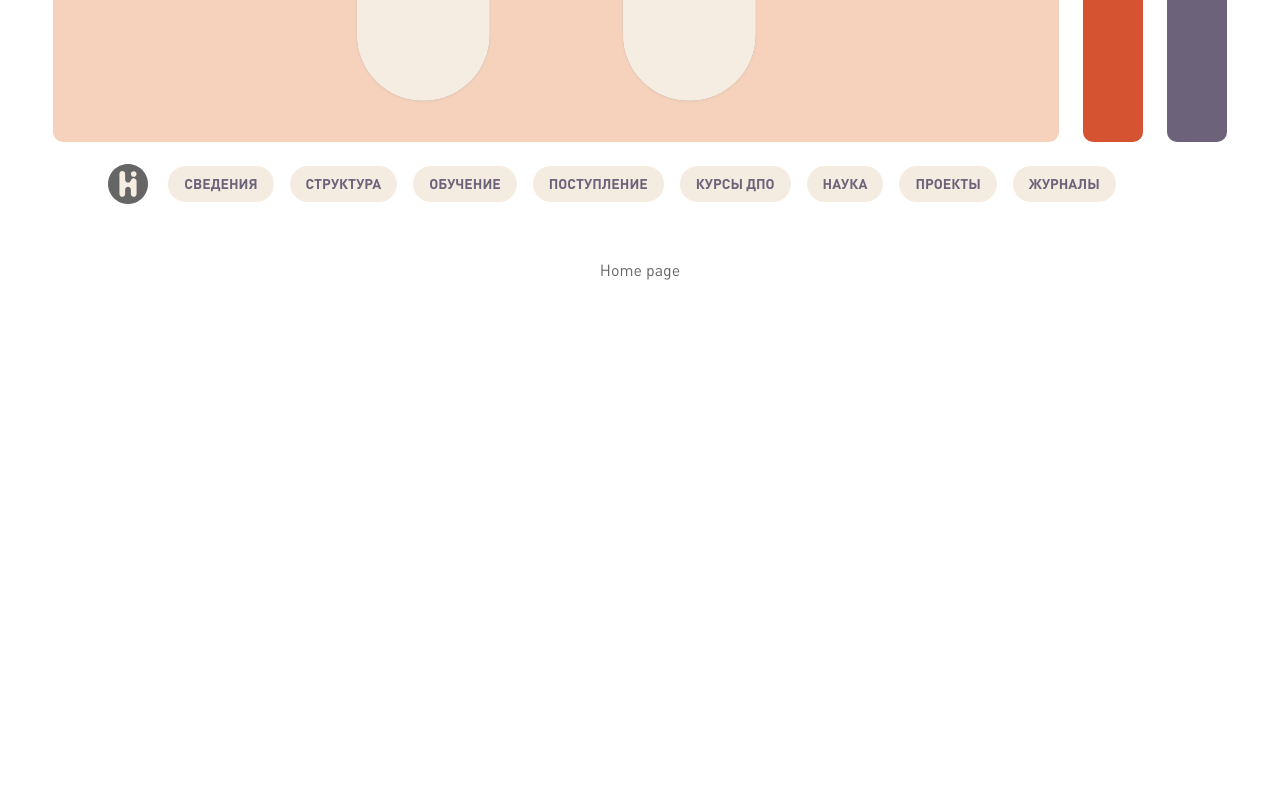
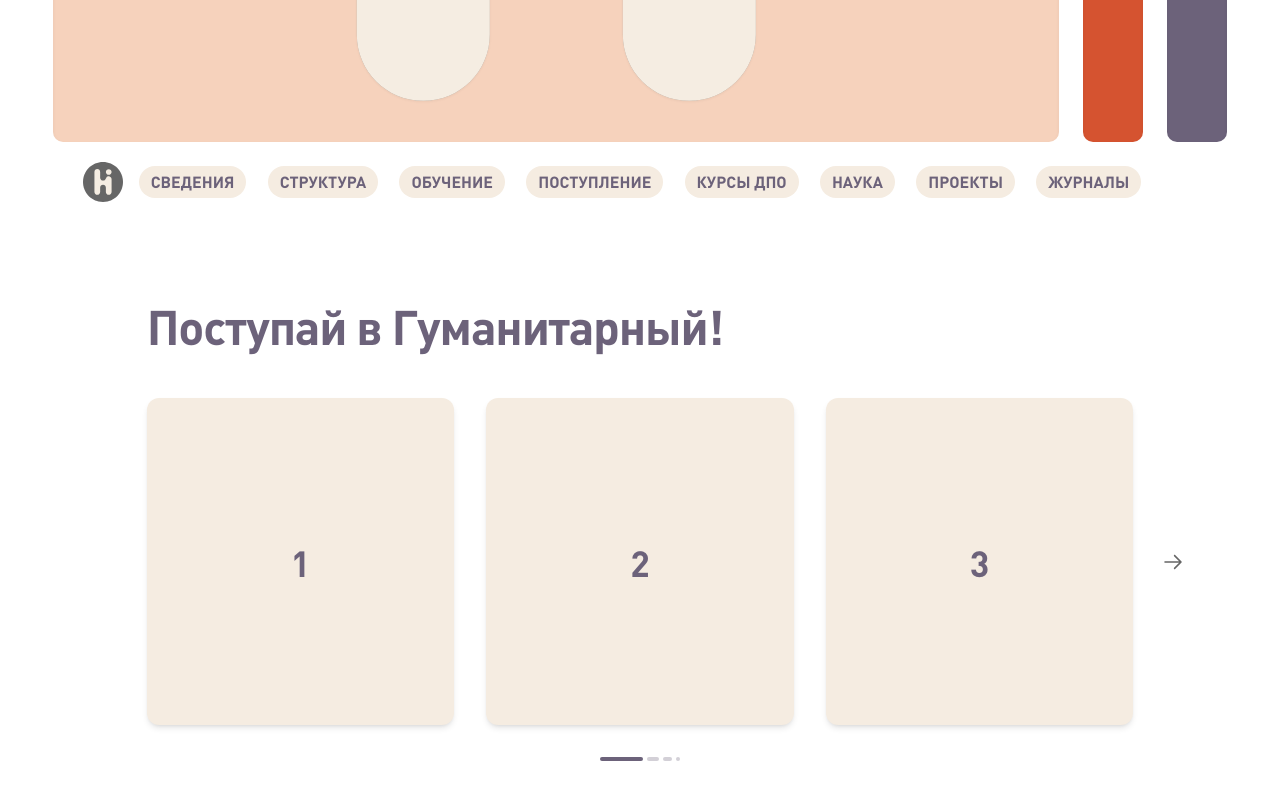
Before and after one commit to Vi-lka/gi-client, a Next.js app: page / in a window 1280 px wide. Shown: the part 562-1362 px from the top of the page. Built offline with nearby package versions, Linux system fonts and the light colour scheme.

Commit message:
feat: CarouselComp

```diff
--- /dev/null
+++ b/src/app/(mainPageBlocks)/Entrance.tsx
@@ -0,0 +1,14 @@
+import CarouselComp from '@/components/CarouselComp'
+import { TypographyH1 } from '@/components/typography'
+import React from 'react'
+
+export default function Entrance() {
+    return (
+        <section className='w-full'>
+            <TypographyH1 className='font-semibold text-primary mb-8 px-2'>
+                Поступай в Гуманитарный!
+            </TypographyH1>
+            <CarouselComp />
+        </section>
+    )
+}
--- a/src/app/globals.css
+++ b/src/app/globals.css
@@ -115,3 +115,7 @@
   top: 0;
   background: rgb(251, 4, 235);
 }
+
+.nav-menu > div {
+  width: 100%;
+}
--- a/src/app/layout.tsx
+++ b/src/app/layout.tsx
@@ -89,7 +89,7 @@ export default function RootLayout({
     >
       <body className='font-Din relative bg-background'>
         <Header />
-        <main className="h-[200vh]">{children}</main>
+        <main className="min-h-[200vh]">{children}</main>
         <Toaster />
       </body>
     </html>
--- a/src/app/page.tsx
+++ b/src/app/page.tsx
@@ -1,8 +1,9 @@
+import Entrance from "./(mainPageBlocks)/Entrance";
 
 export default function Home() {
   return (
-    <main className="flex min-h-screen flex-col items-center justify-between p-24">
-      Home page
-    </main>
+    <div className="flex flex-col items-center gap-12 container md:w-5/6 mx-auto lg:pt-36 pt-32">
+      <Entrance />
+    </div>
   );
 }
--- /dev/null
+++ b/src/components/CarouselComp.tsx
@@ -0,0 +1,87 @@
+"use client"
+
+import React from 'react'
+import type { CarouselApi} from './ui/carousel';
+import { Carousel, CarouselContent, CarouselItem, CarouselNext, CarouselPrevious } from './ui/carousel'
+import { Card, CardContent } from './ui/card'
+import { cn } from '@/lib/utils';
+
+export default function CarouselComp() {
+    const [api, setApi] = React.useState<CarouselApi>()
+    const [current, setCurrent] = React.useState(0)
+    const [count, setCount] = React.useState(0)
+
+    React.useEffect(() => {
+        if (!api) {
+            return
+        }
+
+        setCount(api.scrollSnapList().length)
+        setCurrent(api.selectedScrollSnap() + 1)
+
+        api.on("select", () => {
+            setCurrent(api.selectedScrollSnap() + 1)
+        })
+    }, [api])
+
+    function calcWidth({index, current, count}: {index: number, current: number, count: number}) {
+        const per = (100 / count) / count
+        let perCount = 0
+
+        if (index === (current - 1)) {
+            Array.from({ length: count }).forEach((_, i) => {
+                perCount = perCount + Math.abs(index - i)
+            })
+
+            return per * count + per * perCount
+        } else {
+            perCount = Math.abs((current - 1) - index)
+
+            return per * count - per * perCount
+        }
+    }
+
+    return (
+        <div>
+            <Carousel
+                setApi={setApi}
+                opts={{ skipSnaps: true }}
+                className="w-full"
+            >
+                <CarouselContent className='lg:-ml-8 -ml-4'>
+                    {Array.from({ length: 6 }).map((_, index) => (
+                        <CarouselItem key={index} className='lg:basis-1/3 sm:basis-1/2 lg:pl-8 pl-4'>
+                            <Card className=' aspect-[47/50] border-none shadow-md'>
+                                <CardContent className="flex w-full h-full items-center justify-center p-6">
+                                    <span className="text-4xl font-semibold">{index + 1}</span>
+                                </CardContent>
+                            </Card>
+                        </CarouselItem>
+                    ))}
+                </CarouselContent>
+                <CarouselPrevious variant="ghost" className='md:scale-150 hover:bg-primary disabled:opacity-0 transition-all' />
+                <CarouselNext variant="ghost" className='md:scale-150 hover:bg-primary disabled:opacity-0 transition-all' />
+            </Carousel>
+            <div
+                className="my-4 flex items-center justify-center gap-1 max-w-full mx-auto"
+                style={{ width: window.innerWidth > 1024 ? `${2 * count}%` : `${5 * count}%` }}
+            >
+                {Array.from({ length: count }).map((_, index) => (
+                    <div
+                        key={index}
+                        className={cn(
+                            "transition-all duration-500 h-1 max-w-32 min-w-1 rounded-full cursor-pointer",
+                            (index + 1) === current
+                                ? "bg-primary"
+                                : " bg-primary/30"
+                        )}
+                        style={{
+                            width: calcWidth({index, current, count}) + "%"
+                        }}
+                        onClick={() => api?.scrollTo(index)}
+                    />
+                ))}
+            </div>
+        </div>
+    )
+}
--- a/src/components/header/Header.tsx
+++ b/src/components/header/Header.tsx
@@ -10,7 +10,7 @@ export default function Header() {
         </section>
 
         <section className='container md:w-5/6 mx-auto mt-6'>
-            <MainHeader />
+          <MainHeader />
         </section>
     </header>
   )
--- a/src/components/header/HorizontalAccordion.tsx
+++ b/src/components/header/HorizontalAccordion.tsx
@@ -39,7 +39,13 @@ export default function HorizontalAccordion() {
     ]
 
     return (
-        <div className='w-full left-0 flex flex-wrap lg:gap-6 gap-1 min-h-[85vh] transition-all' style={{ minHeight: "85dvh", display: pathname === "/" ? "flex" : "none" }}>
+        <div
+            className='w-full left-0 flex flex-wrap lg:gap-6 gap-1 min-h-[85vh] transition-all'
+            style={{
+                minHeight: "85dvh",
+                display: pathname === "/" ? "flex" : "none"
+            }}
+        >
             {items.map(item => {
                 return (
                 <motion.div
@@ -51,7 +57,7 @@ export default function HorizontalAccordion() {
                         backgroundColor: item.color,
                         cursor: item.id === selectedItem ? "auto" : "pointer",
                     }}
-                    className='relative flex w-fit items-center rounded-lg text-background overflow-hidden cursor-pointer'
+                    className='relative flex w-fit items-center rounded-lg text-background overflow-hidden cursor-pointer shadow-inner'
                     onClick={() => setSelectedItem(item.id)}
                 >
                     <h1
--- a/src/components/header/MainHeader.tsx
+++ b/src/components/header/MainHeader.tsx
@@ -55,11 +55,14 @@ export default function MainHeader() {
             ref={stickyHeader}
             className={cn(
                 "bg-gradient-to-b from-background via-background to-transparent z-50",
-                sticky || pathname !== "/" ? "fixed w-full md:px-24 px-8 pt-6 pb-20 top-0 left-0" : "relative -mb-10"
+                sticky || pathname !== "/" ? "fixed w-full pt-6 md:pb-[4.5rem] pb-[4rem] top-0 left-1/2 -translate-x-1/2" : "relative -mb-10"
             )}
         >
-            <NavMenu className='w-full mx-auto md:flex hidden' />
-            <div className='md:hidden flex items-center justify-between w-full'>
+            <div className={cn(
+                sticky || pathname !== "/" ? "container md:w-5/6 w-full" : ""
+            )}>
+                <NavMenu className='w-full max-w-none mx-auto justify-between lg:flex hidden nav-menu' />
+                <div className='lg:hidden flex items-center justify-between w-full'>
                     <Link href="/">
                         <Image
                             src="/hi-icon.svg"
@@ -72,5 +75,6 @@ export default function MainHeader() {
                     <NavSheet className="text-primary" />
                 </div>
             </div>
+        </div>
     )
 }
--- a/src/components/header/MainLogo.tsx
+++ b/src/components/header/MainLogo.tsx
@@ -66,6 +66,7 @@ export default function MainLogo({
             animate={selectedItem === 0 ? "open" : "closed"}
             variants={variantsLogo}
             className='absolute w-full h-full top-0 flex justify-center'
+            style={{ height: "100%" }}
         >
             <motion.div
                 ref={ref}
--- a/src/components/header/NavMenu.tsx
+++ b/src/components/header/NavMenu.tsx
@@ -14,14 +14,14 @@ export default function NavMenu({
 }) {
   return (
     <NavigationMenu delayDuration={100} className={className}>
-      <NavigationMenuList className='relative lg:gap-3 gap-2 flex-wrap justify-between items-center'>
-        <Link href="/" className='absolute -left-14'>
+      <NavigationMenuList className='relative gap-2 flex-wrap justify-between items-center'>
+        <Link href="/" className='absolute 2xl:-left-20 -left-14'>
           <Image
             src="/hi-icon.svg"
             alt="HI"
-            width={40}
-            height={40}
-            className='object-contain'
+            width={80}
+            height={80}
+            className='object-contain 2xl:w-14 w-10'
           />
         </Link>
         <NavMenuItem url='/info'>Сведения</NavMenuItem>
@@ -59,12 +59,12 @@ function NavMenuItem({
   const pathCurrentPage = "/" + pathNestedRoutes[0];
 
   return (
-      <NavigationMenuItem>
+      <NavigationMenuItem className='!ml-0'>
           <Link href={url} legacyBehavior passHref>
               <NavigationMenuLink
                   className={cn(
                     navigationMenuTriggerStyle(),
-                    "2xl:text-base text-sm uppercase"
+                    "h-fit lg:text-base text-sm 2xl:py-2 md:py-1 2xl:px-6 md:px-3 uppercase"
                   )}
                   active={pathCurrentPage === url}
                   target={blank ? "_blank" : "_self"}
--- a/src/components/header/NavSheet.tsx
+++ b/src/components/header/NavSheet.tsx
@@ -73,11 +73,11 @@ const pathCurrentPage = (pathNestedRoutes[pathNestedRoutes.length - 1] === undef
                 active={('/' + pathCurrentPage) === url}
                 className={cn(
                   navigationMenuTriggerStyle(),
-                  "w-full h-fit text-lg"
+                  "w-full h-fit"
                 )}
                 target={blank ? "_blank" : "_self"}
               >
-                <SheetClose className="px-3 py-2 text-left w-full h-full">
+                <SheetClose className="px-3 py-2 text-base text-left w-full h-full uppercase">
                     {children}
                 </SheetClose>
               </NavigationMenuLink>
--- a/src/components/ui/carousel.tsx
+++ b/src/components/ui/carousel.tsx
@@ -156,7 +156,7 @@ const CarouselContent = React.forwardRef<
   const { carouselRef, orientation } = useCarousel()
 
   return (
-    <div ref={carouselRef} className="overflow-hidden">
+    <div ref={carouselRef} className="overflow-hidden px-2 py-4">
       <div
         ref={ref}
         className={cn(
@@ -205,9 +205,9 @@ const CarouselPrevious = React.forwardRef<
       variant={variant}
       size={size}
       className={cn(
-        "absolute  h-8 w-8 rounded-full",
+        "absolute  md:w-8 md:h-8 w-6 h-6 rounded-full",
         orientation === "horizontal"
-          ? "-left-12 top-1/2 -translate-y-1/2"
+          ? "md:-left-12 -left-7 top-1/2 -translate-y-1/2"
           : "-top-12 left-1/2 -translate-x-1/2 rotate-90",
         className
       )}
@@ -234,9 +234,9 @@ const CarouselNext = React.forwardRef<
       variant={variant}
       size={size}
       className={cn(
-        "absolute h-8 w-8 rounded-full",
+        "absolute md:w-8 md:h-8 w-6 h-6 rounded-full",
         orientation === "horizontal"
-          ? "-right-12 top-1/2 -translate-y-1/2"
+          ? "md:-right-12 -right-7 top-1/2 -translate-y-1/2"
           : "-bottom-12 left-1/2 -translate-x-1/2 rotate-90",
         className
       )}
```
Lines whose indentation alone changed are shown as unchanged.
